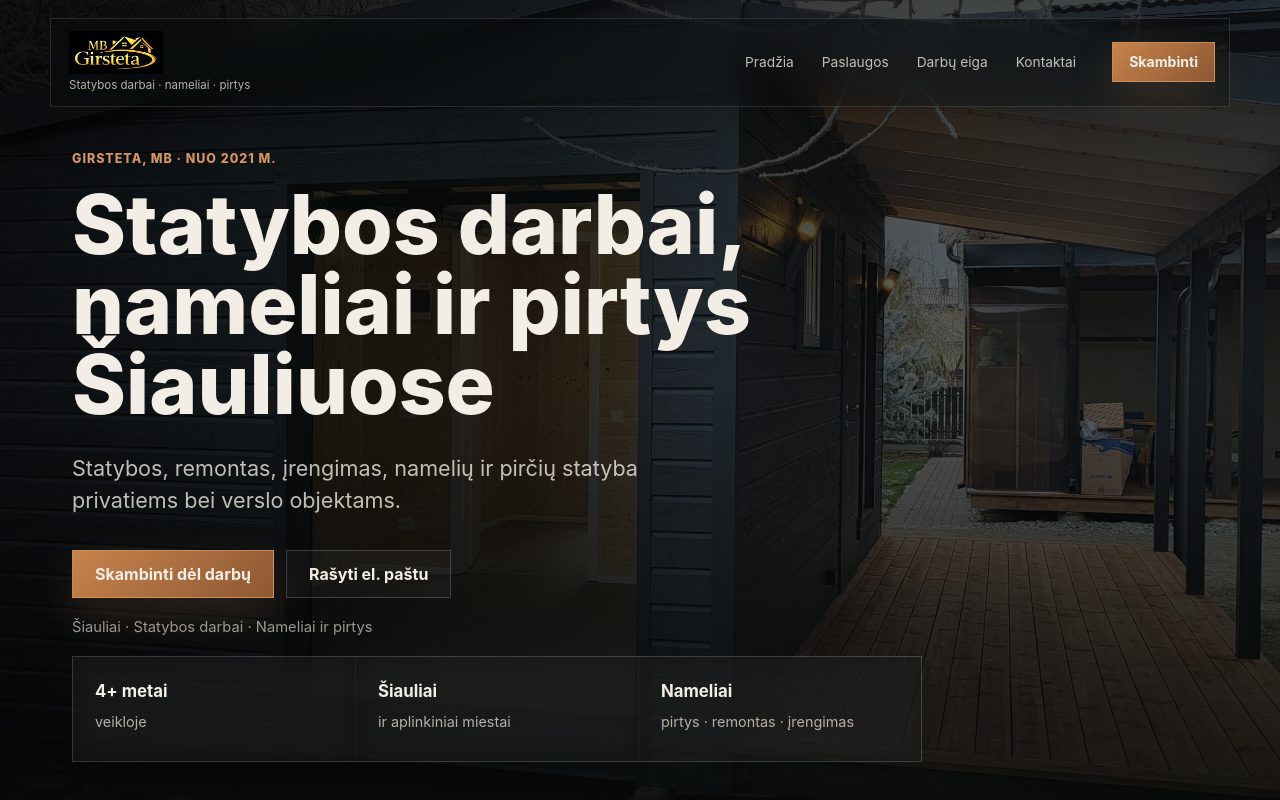
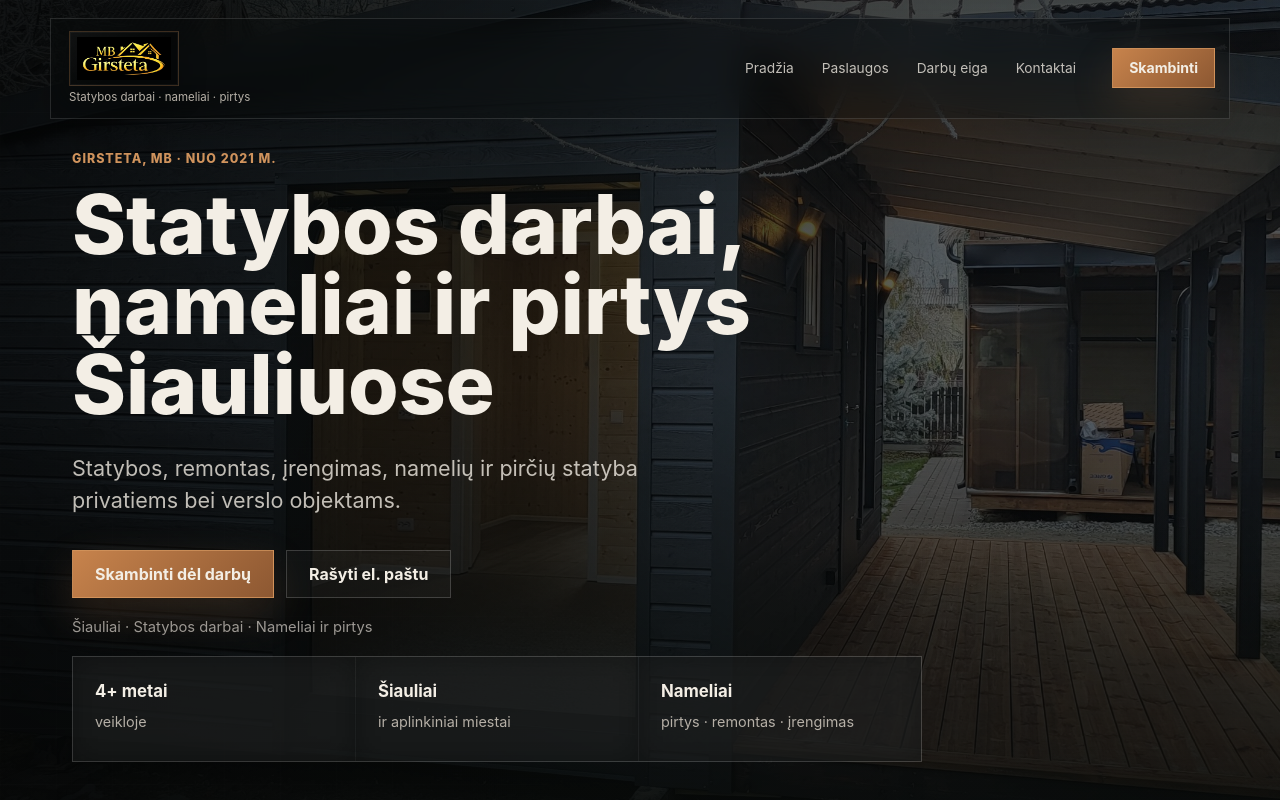
Before and after one commit to ElaineAres/girsteta, a plain HTML site: page index.html in a window 1280 px wide. Shown: the top 800 px of the page. Drawn offline with Linux system fonts and the light colour scheme.

Commit message:
Update index.html

```diff
--- a/index.html
+++ b/index.html
@@ -26,7 +26,9 @@
 
     <header class="site-header" data-header>
       <a class="brand" href="#pradzia" aria-label="Girsteta pradžia">
-        <img class="brand__logo" src="images/girsteta-logo.png" alt="Girsteta, MB logotipas" />
+        <span class="brand__mark">
+          <img class="brand__logo" src="images/girsteta-logo.png" alt="Girsteta, MB logotipas" />
+        </span>
         <span class="brand__line">Statybos darbai · nameliai · pirtys</span>
       </a>
       <nav class="main-nav" aria-label="Pagrindinė navigacija">
```
